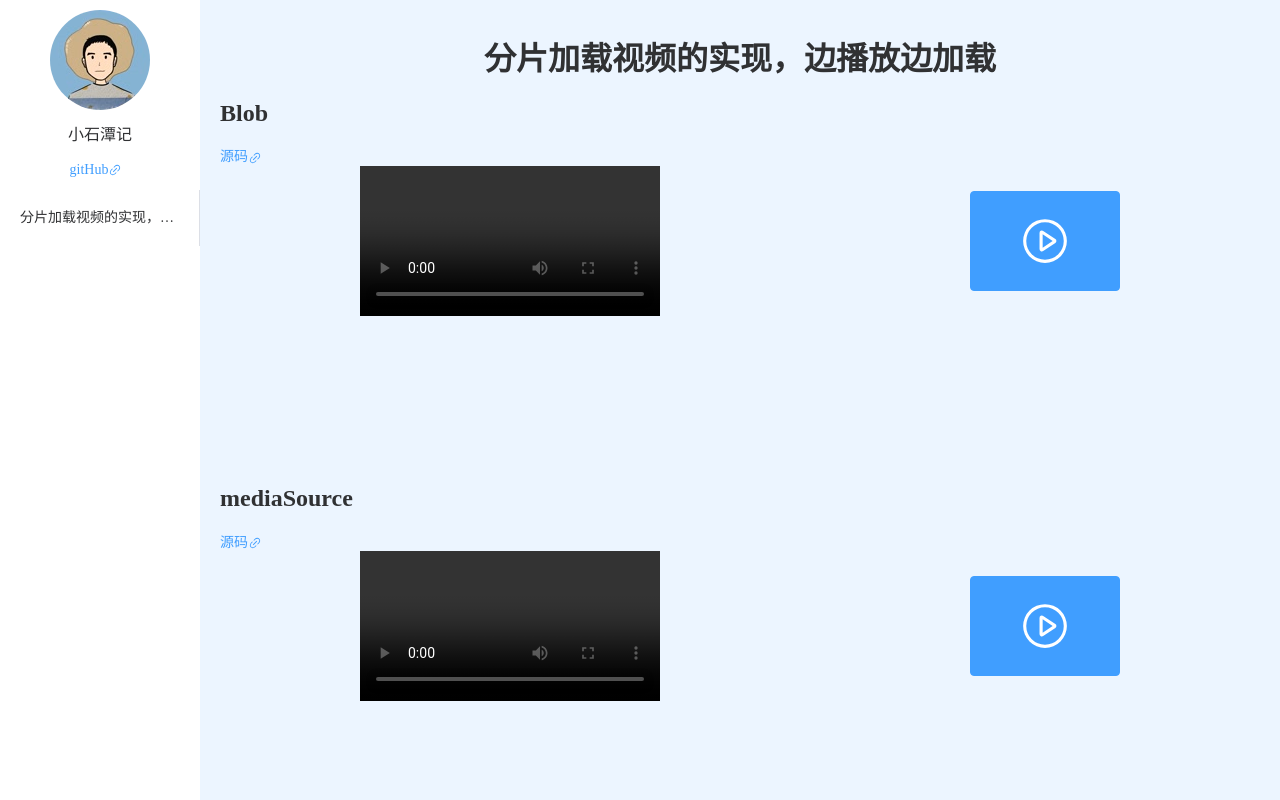
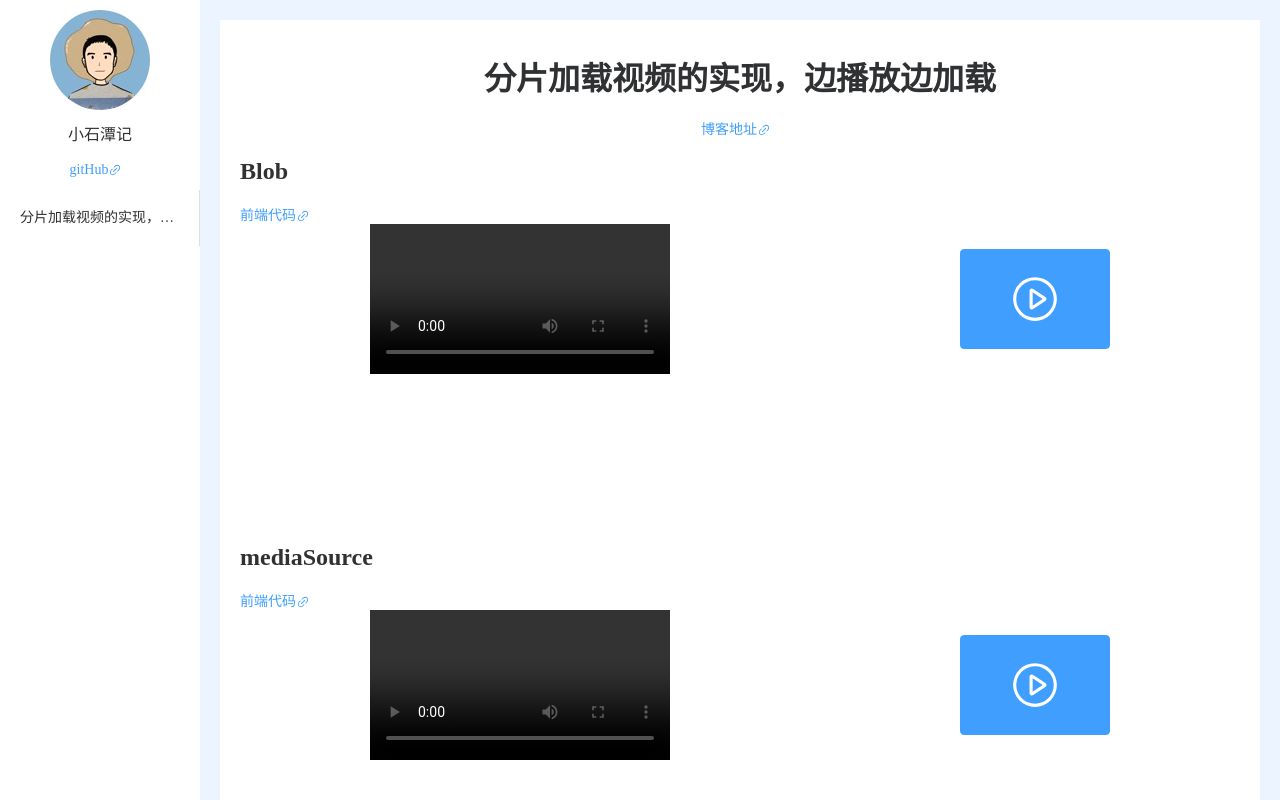
Before and after one commit to ligaoqi2/XiaoShiTanJi, a Vue app in the folder web/: page /#/splitVideo in a window 1280 px wide. Built offline with nearby package versions, Linux system fonts and the light colour scheme.

Commit message:
chore: init

```diff
--- a/web/src/components/juejin/splitVideo/splitVideo.vue
+++ b/web/src/components/juejin/splitVideo/splitVideo.vue
@@ -2,14 +2,25 @@
   <div class="splitVideo_content">
     <div class="title">
       <h1>分片加载视频的实现，边播放边加载</h1>
+      <el-link
+        type="primary"
+        @click="go('https://juejin.cn/post/7263776537749323831#heading-16')"
+        >博客地址 <Link style="width: 1em; height: 1em; margin-right: 8px"
+      /></el-link>
     </div>
     <div class="splitVideo_body">
       <div class="title_line">
         <h2>Blob</h2>
       </div>
       <div class="link_line">
-        <el-link type="primary" @click="goGitHub"
-          >源码 <Link style="width: 1em; height: 1em; margin-right: 8px"
+        <el-link
+          type="primary"
+          @click="
+            go(
+              'https://github.com/nt1107/XiaoShiTanJi/blob/main/web/src/components/juejin/splitVideo/Blob.vue'
+            )
+          "
+          >前端代码 <Link style="width: 1em; height: 1em; margin-right: 8px"
         /></el-link>
       </div>
       <div class="body_line">
@@ -21,8 +32,14 @@
         <h2>mediaSource</h2>
       </div>
       <div class="link_line">
-        <el-link type="primary" @click="goGitHub"
-          >源码 <Link style="width: 1em; height: 1em; margin-right: 8px"
+        <el-link
+          type="primary"
+          @click="
+            go(
+              'https://github.com/nt1107/XiaoShiTanJi/blob/main/web/src/components/juejin/splitVideo/mediaSource.vue'
+            )
+          "
+          >前端代码 <Link style="width: 1em; height: 1em; margin-right: 8px"
         /></el-link>
       </div>
       <div class="body_line">
@@ -38,14 +55,19 @@ import Blob from './Blob.vue'
 import mediaSource from './mediaSource.vue'
 import { Link } from '@element-plus/icons-vue'
 
-const init = () => {}
+const go = (url) => {
+  window.open(url)
+}
 
 onMounted(() => {})
 </script>
 
 <style lang="less" scoped>
 .splitVideo_content {
+  background-color: white;
+  padding: 20px;
   .title {
+    text-align: center;
     h1 {
       text-align: center;
     }
```
